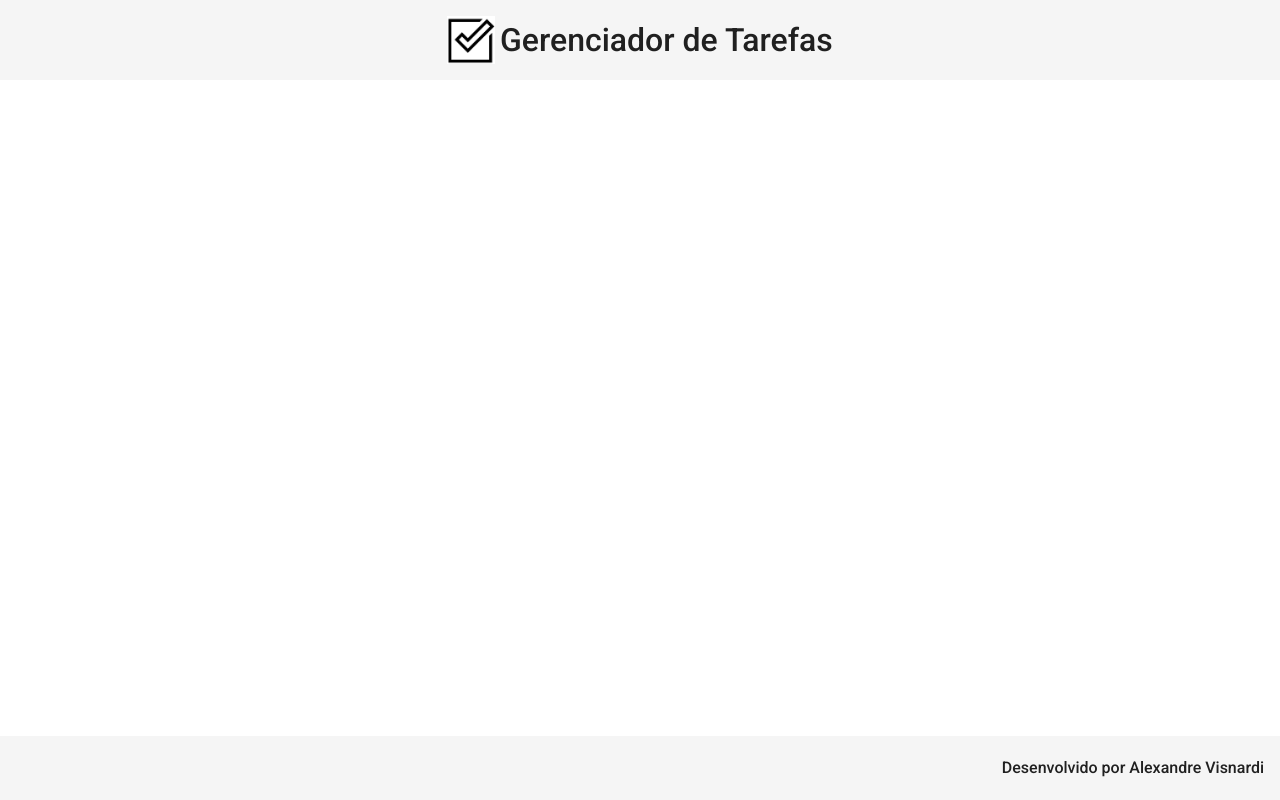
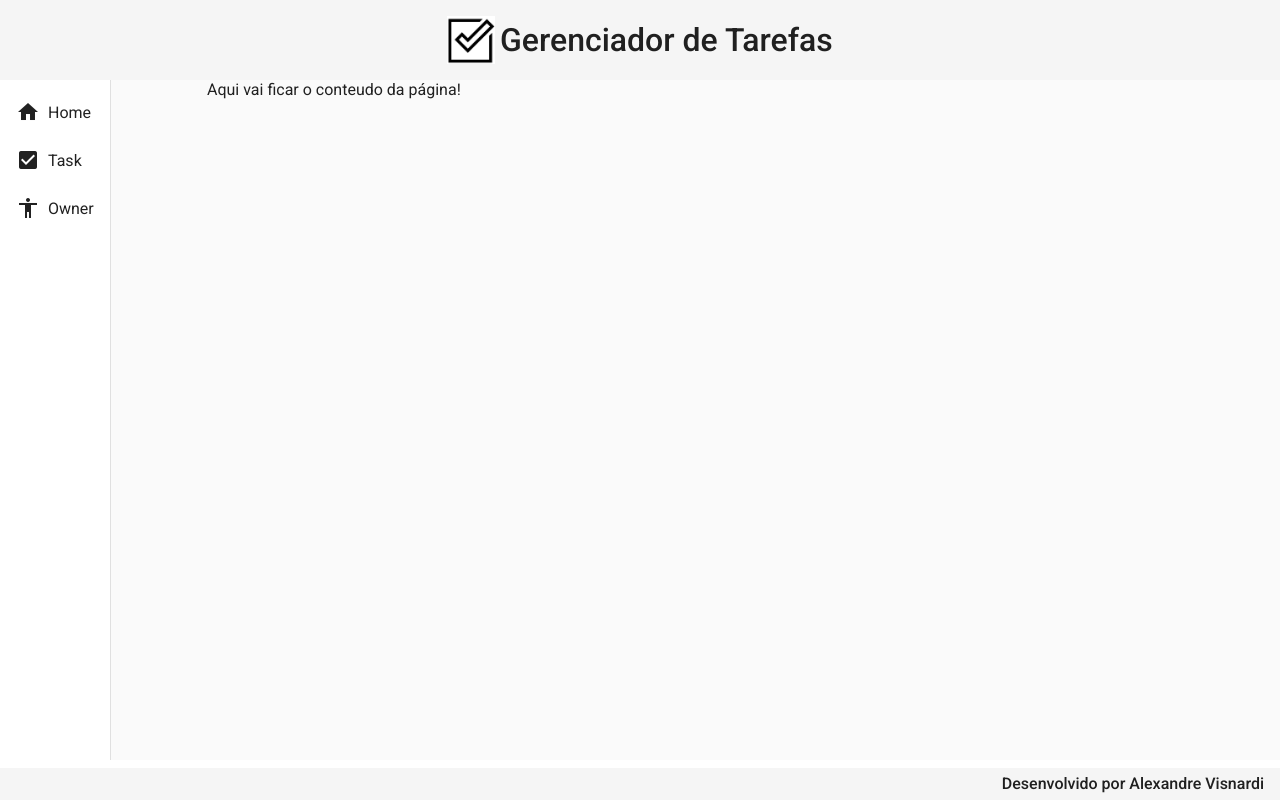
Before and after one commit to avisnardi/vsn.task.front.repo, an Angular app in the folder vsn-task-front/: page / in a window 1280 px wide. Built offline with nearby package versions, Linux system fonts and the light colour scheme.

Commit message:
Aula 30 - Implementando o componente NAV.

```diff
--- a/vsn-task-front/src/app/app.component.html
+++ b/vsn-task-front/src/app/app.component.html
@@ -1,3 +1,3 @@
 <app-header></app-header>
-
+<app-nav></app-nav>
 <app-footer></app-footer>
--- a/vsn-task-front/src/app/components/template/footer/footer.component.css
+++ b/vsn-task-front/src/app/components/template/footer/footer.component.css
@@ -2,6 +2,7 @@
     position: fixed;
     bottom: 0;
     justify-content: flex-end;
+    height: 4%;
 }
 
 h1 {
--- /dev/null
+++ b/vsn-task-front/src/app/components/template/nav/nav.component.css
@@ -0,0 +1,7 @@
+.conteiner {
+    height: 85%;
+}
+
+i{
+    padding-right: .5rem;
+}
--- /dev/null
+++ b/vsn-task-front/src/app/components/template/nav/nav.component.html
@@ -0,0 +1,19 @@
+<mat-sidenav-container class="conteiner">
+    <mat-sidenav mode="side" opened>
+        <mat-nav-list>
+            <a mat-list-item>
+                <i class="material-icons">home</i>Home
+            </a>
+            <a mat-list-item>
+                <i class="material-icons">check_box</i>Task
+            </a>
+            <a mat-list-item>
+                <i class="material-icons">accessibility</i>Owner
+            </a>
+        </mat-nav-list>
+    </mat-sidenav>
+
+    <mat-sidenav-content>
+        Aqui vai ficar o conteudo da página!
+    </mat-sidenav-content>
+</mat-sidenav-container>
--- /dev/null
+++ b/vsn-task-front/src/app/components/template/nav/nav.component.ts
@@ -0,0 +1,15 @@
+import { Component, OnInit } from '@angular/core';
+
+@Component({
+  selector: 'app-nav',
+  templateUrl: './nav.component.html',
+  styleUrls: ['./nav.component.css']
+})
+export class NavComponent implements OnInit {
+
+  constructor() { }
+
+  ngOnInit(): void {
+  }
+
+}
```
Also changed, not shown: vsn-task-front/src/app/app.module.ts (+12 -3 lines).
